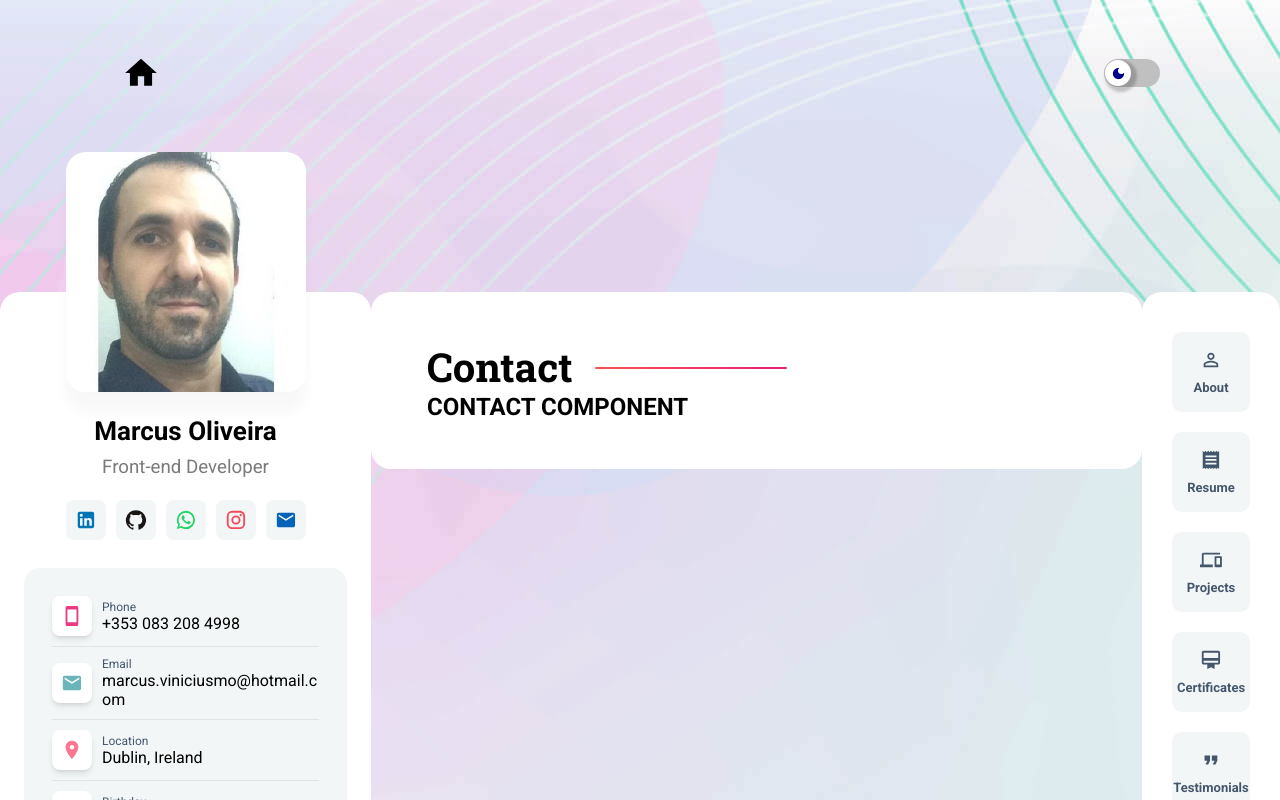
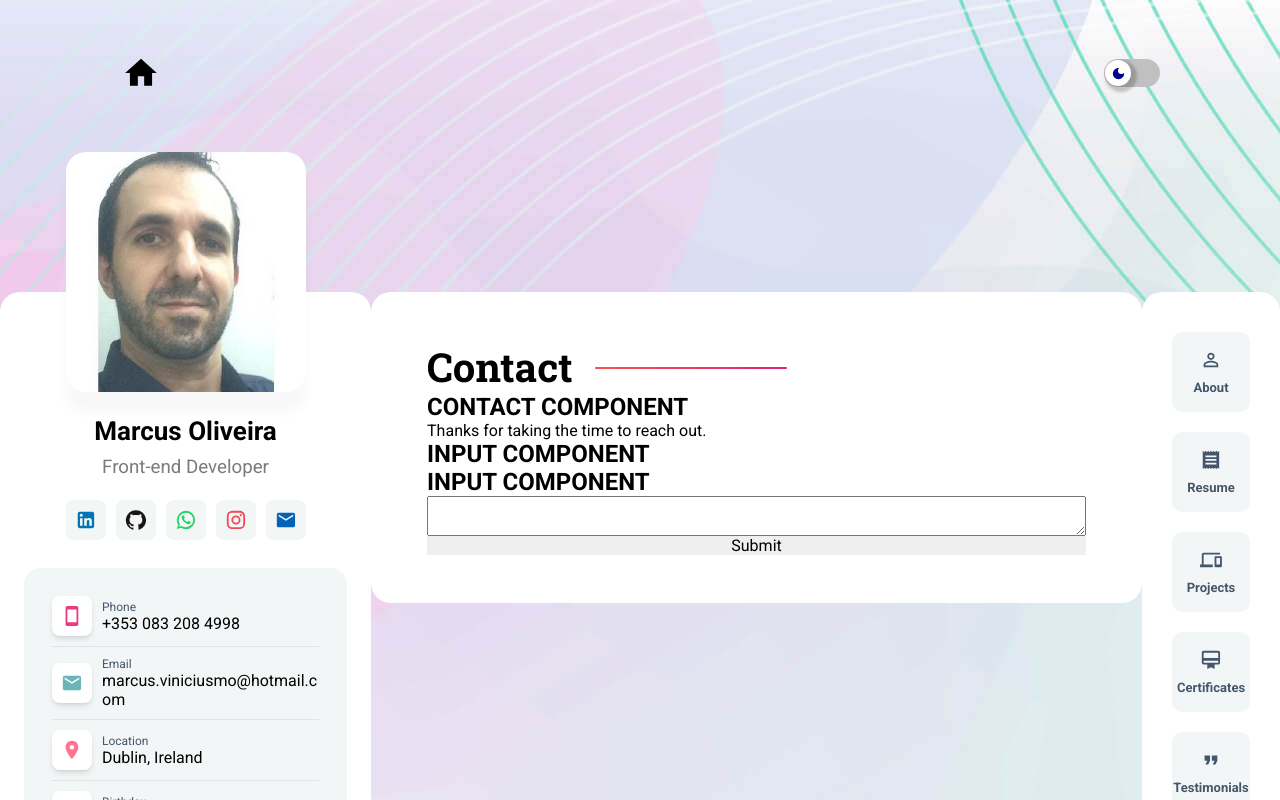
Before and after one commit to marcusviniciusmo/My_Portfolio__, a React (Vite) app in the folder frontend/: page /contact in a window 1280 px wide. Shown: the top 800 px of the page. Built offline with nearby package versions, Linux system fonts and the light colour scheme.

Commit message:
Input component created

```diff
--- a/frontend/src/components/Contact/index.tsx
+++ b/frontend/src/components/Contact/index.tsx
@@ -1,10 +1,16 @@
 import { TitleContentPage } from '../TitleContentPage';
+import { Input } from '../Input';
 
 export function Contact() {
   return (
     <div className="contentContainer">
       <TitleContentPage title="Contact" left="16.8" />
       <h1>CONTACT COMPONENT</h1>
+      <p>Thanks for taking the time to reach out.</p>
+      <Input />
+      <Input />
+      <textarea />
+      <button>Submit</button>
     </div>
   );
 }
--- /dev/null
+++ b/frontend/src/components/Input/index.tsx
@@ -0,0 +1,7 @@
+export function Input() {
+  return (
+    <>
+      <h1>INPUT COMPONENT</h1>
+    </>
+  );
+}
```
